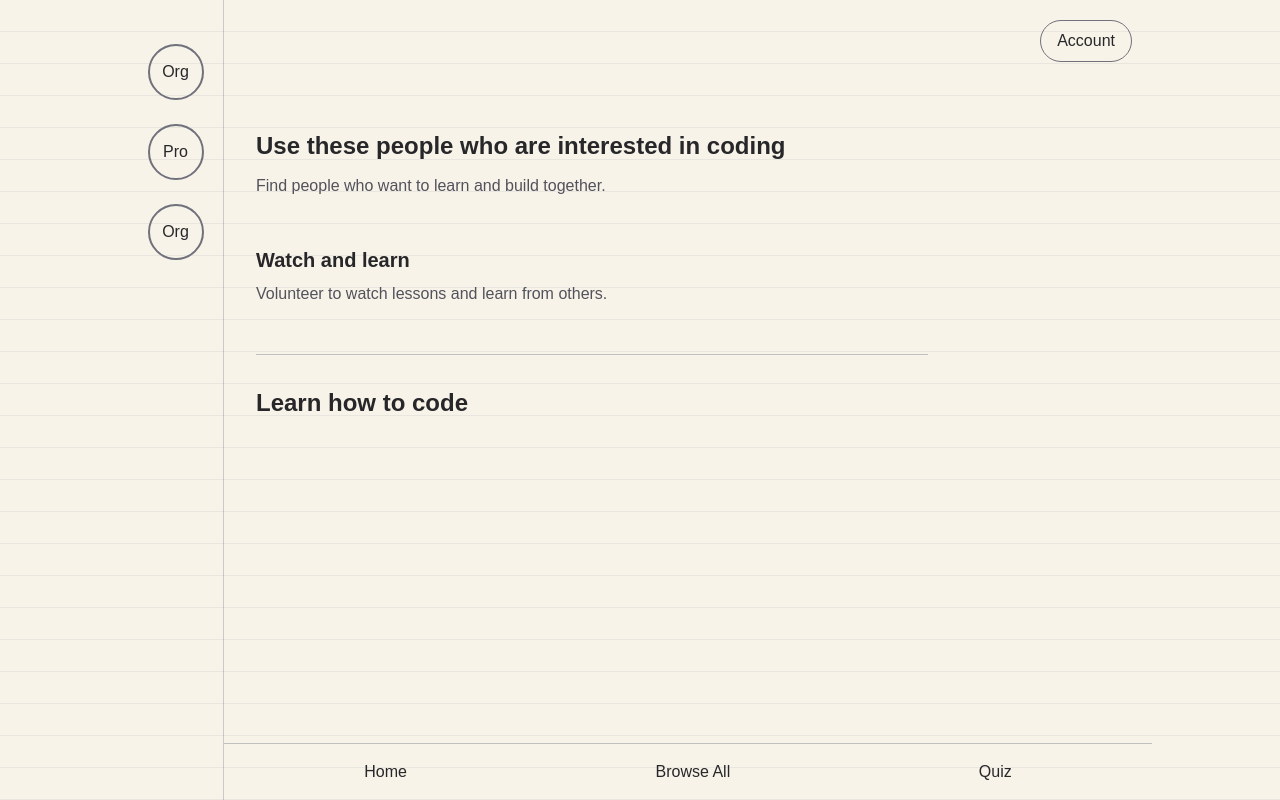
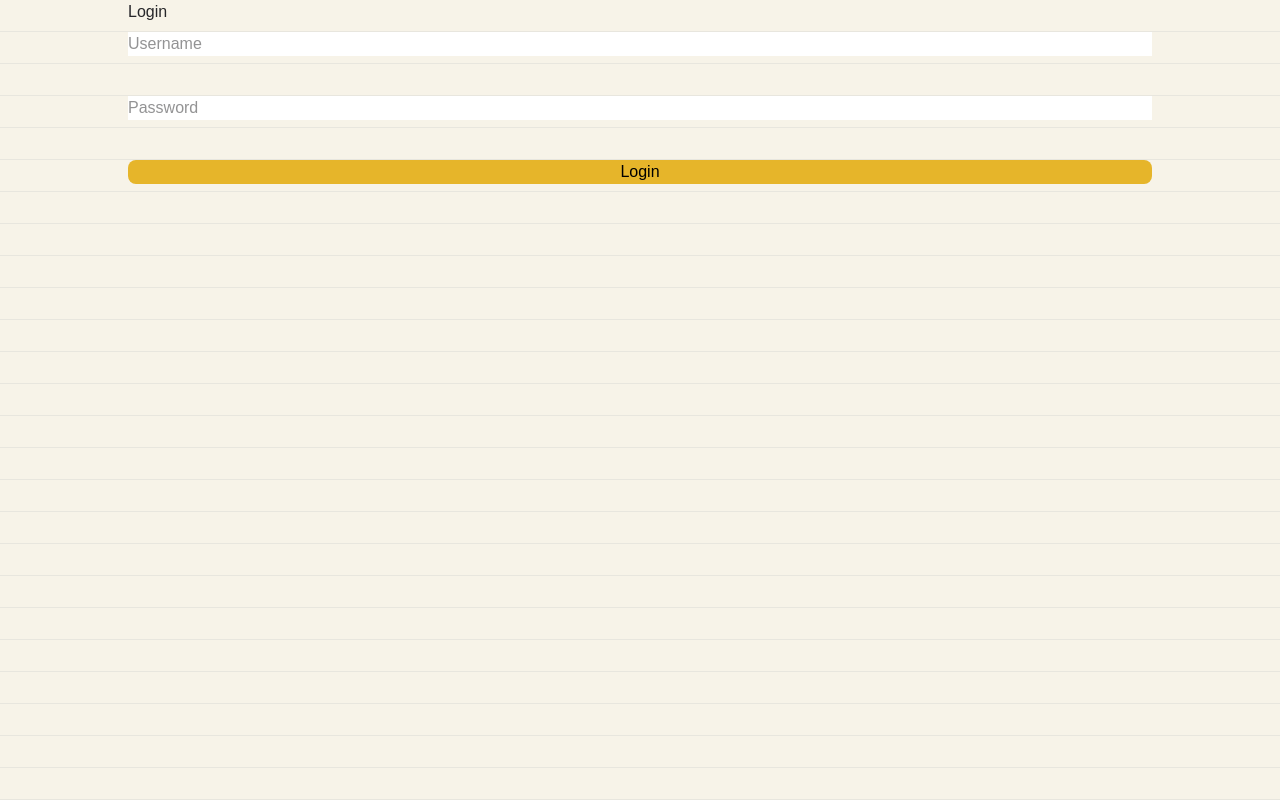
Before and after one commit to nlfeiler/NKU-Hackathon, a Next.js app in the folder nku-match/: page / in a window 1280 px wide. Built offline with nearby package versions, Linux system fonts and the light colour scheme.

Commit message:
Login page

```diff
--- /dev/null
+++ b/nku-match/app/dashboard/page.tsx
@@ -0,0 +1,93 @@
+export default function Home() {
+  return (
+    <div
+      className="
+        min-h-screen
+        text-zinc-800
+        bg-[#f7f3e8]
+        bg-[linear-gradient(to_bottom,transparent_31px,rgba(80,100,120,0.18)_32px)]
+        bg-[length:100%_32px]
+      "
+    >
+
+      {/* Page */}
+      <main className="mx-auto flex min-h-screen max-w-5xl">
+
+        {/* Left sidebar */}
+        <aside className="w-24 border-r border-zinc-400/50 p-3">
+          <div className="flex flex-col items-center gap-6 pt-8">
+
+            <button className="flex h-14 w-14 items-center justify-center rounded-full border-2 border-zinc-500">
+              Org
+            </button>
+
+            <button className="flex h-14 w-14 items-center justify-center rounded-full border-2 border-zinc-500">
+              Pro
+            </button>
+
+            <button className="flex h-14 w-14 items-center justify-center rounded-full border-2 border-zinc-500">
+              Org
+            </button>
+
+          </div>
+        </aside>
+
+        {/* Main content */}
+        <section className="flex flex-1 flex-col">
+
+          {/* Top right */}
+          <div className="flex justify-end p-5">
+            <button className="rounded-full border border-zinc-500 px-4 py-2">
+              Account
+            </button>
+          </div>
+
+          {/* Content */}
+          <div className="flex-1 px-8 py-12">
+
+            <div className="max-w-2xl space-y-12">
+
+              <div>
+                <h1 className="text-2xl font-semibold">
+                  Use these people who are interested in coding
+                </h1>
+
+                <p className="mt-3 text-zinc-600">
+                  Find people who want to learn and build together.
+                </p>
+              </div>
+
+              <div>
+                <h2 className="text-xl font-semibold">
+                  Watch and learn
+                </h2>
+
+                <p className="mt-2 text-zinc-600">
+                  Volunteer to watch lessons and learn from others.
+                </p>
+              </div>
+
+              <div className="border-t border-zinc-400/60 pt-8">
+                <h2 className="text-2xl font-semibold">
+                  Learn how to code
+                </h2>
+              </div>
+
+            </div>
+
+          </div>
+
+          {/* Bottom navigation */}
+          <nav className="border-t border-zinc-400/60 p-4">
+            <div className="flex justify-around">
+              <button>Home</button>
+              <button>Browse All</button>
+              <button>Quiz</button>
+            </div>
+          </nav>
+
+        </section>
+      </main>
+    </div>
+  );
+}
--- a/nku-match/app/page.tsx
+++ b/nku-match/app/page.tsx
@@ -1,4 +1,23 @@
-export default function Home() {
+"use client"
+
+import { useRouter } from "next/navigation";
+
+export default function Login() {
+  const router = useRouter();
+
+  function handleLogin() {
+      const user = (document.getElementById("username") as HTMLInputElement)?.value;
+      const pass = (document.getElementById("password") as HTMLInputElement)?.value;
+
+      if(user == "" || pass == ""){
+        alert("Username or password is incorrect");
+      }else if(user == "test" && pass == "test"){
+        router.push("./dashboard")
+      }else{
+        alert("Username or password is incorrect");
+      }
+  };
+
   return (
     <div
       className="
@@ -10,84 +29,20 @@ export default function Home() {
       "
     >
 
-      {/* Page */}
       <main className="mx-auto flex min-h-screen max-w-5xl">
-
-        {/* Left sidebar */}
-        <aside className="w-24 border-r border-zinc-400/50 p-3">
-          <div className="flex flex-col items-center gap-6 pt-8">
-
-            <button className="flex h-14 w-14 items-center justify-center rounded-full border-2 border-zinc-500">
-              Org
-            </button>
-
-            <button className="flex h-14 w-14 items-center justify-center rounded-full border-2 border-zinc-500">
-              Pro
-            </button>
-
-            <button className="flex h-14 w-14 items-center justify-center rounded-full border-2 border-zinc-500">
-              Org
-            </button>
-
+        <section className="flex flex-1 flex-col">
+          <div style={{display: "flex", flexDirection: "column", gap: "8px"}}>
+            <p>Login</p>
+            <input type="text" id="username" placeholder="Username" style={{
+              backgroundColor: "white",
+            }}/><br/>
+            <input type="password" id="password" placeholder="Password" style={{
+              backgroundColor: "white",
+            }}/><br/>
+            <button style={{backgroundColor: "#E6B52A", color: "black", borderRadius: "8px" }} onClick={handleLogin}>Login</button>
           </div>
-        </aside>
-
-        {/* Main content */}
-        <section className="flex flex-1 flex-col">
-
-          {/* Top right */}
-          <div className="flex justify-end p-5">
-            <button className="rounded-full border border-zinc-500 px-4 py-2">
-              Account
-            </button>
-          </div>
-
-          {/* Content */}
-          <div className="flex-1 px-8 py-12">
-
-            <div className="max-w-2xl space-y-12">
-
-              <div>
-                <h1 className="text-2xl font-semibold">
-                  Use these people who are interested in coding
-                </h1>
-
-                <p className="mt-3 text-zinc-600">
-                  Find people who want to learn and build together.
-                </p>
-              </div>
-
-              <div>
-                <h2 className="text-xl font-semibold">
-                  Watch and learn
-                </h2>
-
-                <p className="mt-2 text-zinc-600">
-                  Volunteer to watch lessons and learn from others.
-                </p>
-              </div>
-
-              <div className="border-t border-zinc-400/60 pt-8">
-                <h2 className="text-2xl font-semibold">
-                  Learn how to code
-                </h2>
-              </div>
-
-            </div>
-
-          </div>
-
-          {/* Bottom navigation */}
-          <nav className="border-t border-zinc-400/60 p-4">
-            <div className="flex justify-around">
-              <button>Home</button>
-              <button>Browse All</button>
-              <button>Quiz</button>
-            </div>
-          </nav>
-
         </section>
       </main>
     </div>
-  );
+  )
 }
```
